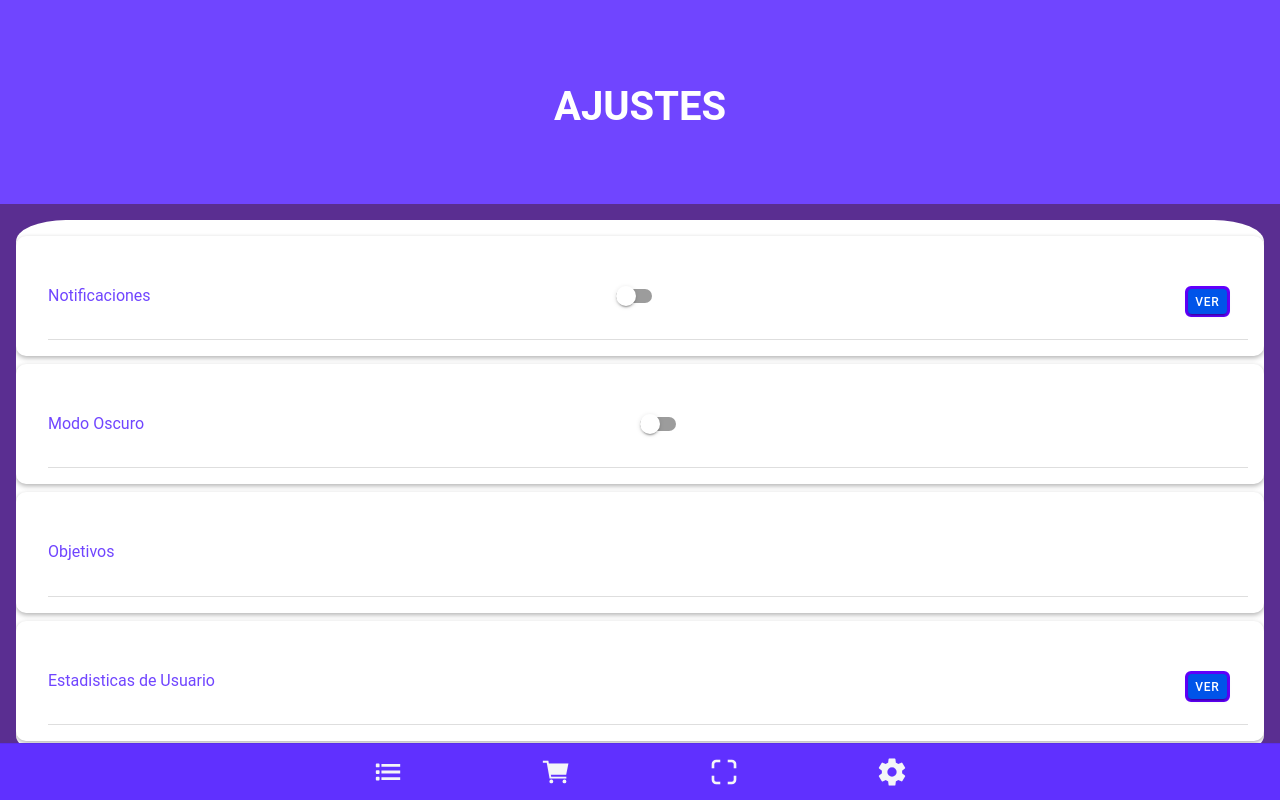
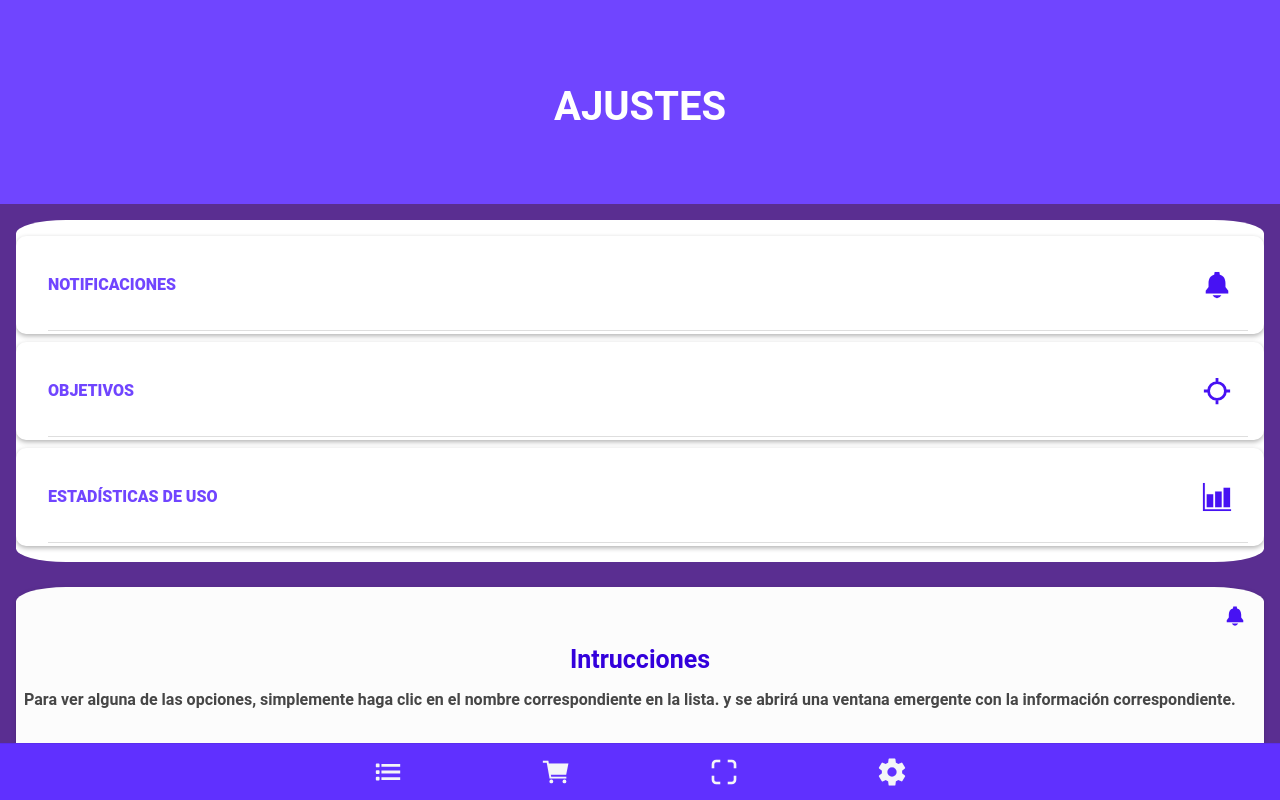
Before and after one commit to GvFvCv/test-app, a React (Vite) app: page /estadisticas in a window 1280 px wide. Both pictures are taken after a click on the element 24 px from the left and 40 px from the top of the page. Built offline with nearby package versions, Linux system fonts and the light colour scheme.

Commit message:
fix-update-ultimate

```diff
--- a/src/components/Objetivos/ObjetivosOff.tsx
+++ b/src/components/Objetivos/ObjetivosOff.tsx
@@ -1,8 +1,28 @@
 import React, { useState, useEffect } from 'react';
-import { IonPage, IonContent, IonLoading, IonButton, IonModal, IonItem, IonLabel, IonSelect, IonSelectOption, IonInput, IonCard, IonCardHeader, IonCardContent, IonToast } from '@ionic/react';
+import {
+  IonPage,
+  IonContent,
+  IonLoading,
+  IonButton,
+  IonModal,
+  IonItem,
+  IonLabel,
+  IonSelect,
+  IonSelectOption,
+  IonInput,
+  IonCard,
+  IonCardHeader,
+  IonCardContent,
+  IonToast,
+  IonIcon,
+} from '@ionic/react';
+import { arrowBack } from 'ionicons/icons';
 import './ObjetivosOff.css';
 import { useHistory } from 'react-router-dom';
 import ObjetivosOn from './ObjetivosOn';
+
+
+const MAX_META = 365 * 130; // Definimos el máximo permitido
 
 const ObjetivosOff: React.FC = () => {
   const [loading, setLoading] = useState<boolean>(true);
@@ -21,6 +41,7 @@ const ObjetivosOff: React.FC = () => {
   useEffect(() => {
     const fetchObjetivos = async () => {
       try {
+        setLoading(true);
         const user = localStorage.getItem('registerResponse');
         if (!user) throw new Error('No se encontró el objeto de usuario en el localStorage');
 
@@ -51,6 +72,17 @@ const ObjetivosOff: React.FC = () => {
 
   const handleInputChange = (e: any) => {
     const { name, value } = e.target;
+
+    // Validar meta_objetivo
+    if (name === 'meta_objetivo') {
+      const numericValue = parseInt(value, 10);
+      if (isNaN(numericValue) || numericValue < 1 || numericValue > MAX_META) {
+        setToastMessage(`La meta debe ser un número entre 1 y ${MAX_META}.`);
+        setShowToast(true);
+        return;
+      }
+    }
+
     setFormData({
       ...formData,
       [name]: value,
@@ -60,14 +92,12 @@ const ObjetivosOff: React.FC = () => {
   const handleSubmit = async (e: React.FormEvent<HTMLFormElement>) => {
     e.preventDefault();
     setLoading(true);
-    // rexuperar el id del usuario desde el localStorage
     const user = localStorage.getItem('registerResponse');
     if (!user) {
       console.error('No se encontró el objeto de usuario en el localStorage');
       return;
     }
 
-    // anexar el id del usuario al formData
     const userObj = JSON.parse(user);
 
     try {
@@ -96,7 +126,7 @@ const ObjetivosOff: React.FC = () => {
       });
 
       setShowModal(false);
-      history.push('/objetivos');
+      history.push('/objetivos'); // Cambia '/nextRoute' según corresponda
       window.location.reload();
     } catch (error: any) {
       console.error('Error al crear el objetivo:', error.message);
@@ -105,16 +135,22 @@ const ObjetivosOff: React.FC = () => {
     }
   };
 
+  // Función para manejar "volver atrás"
+  const handleBack = () => {
+    history.push('/Tab4'); // Cambia '/previousRoute' según corresponda
+    window.location.reload();
+  };
+
   return (
-    <IonPage className='page-on'>
+    <IonPage className="page-on">
       <IonLoading isOpen={loading} message="Cargando objetivos..." duration={1000} />
       <IonContent>
-        <div className='obj-1'>
-          <h1 className='obj-2'>Objetivos</h1>
+        <div className="dheader">
+          <h1 className="dh2">OBJETIVOS</h1>
         </div>
-         {!loading && (
+        {!loading && (
           <>
-            {objetivos? (
+            {objetivos ? (
               <IonCard className="card-objetivos">
                 <IonCardHeader>No hay objetivos creados</IonCardHeader>
                 <IonCardContent>Debes crear tu primer objetivo</IonCardContent>
@@ -122,33 +158,65 @@ const ObjetivosOff: React.FC = () => {
             ) : (
               <ObjetivosOn />
             )}
-            <IonButton className="crear" onClick={() => setShowModal(true)}>
-              Crear Objetivo
+            <IonButton
+            className='btnn'
+            shape="round"
+            color={objetivos ? 'success' : 'primary'}
+            onClick={() => setShowModal(true)}>
+              Crear
+            </IonButton>
+            <IonButton
+              className='btnn'
+              shape="round"
+              color="danger"
+              onClick= {() => { history.push('/Tab4'); window.location.reload(); }}
+            >
+              Cancelar
             </IonButton>
           </>
         )}
         <IonModal isOpen={showModal} onDidDismiss={() => setShowModal(false)}>
-          <IonContent className="ion-padding">
-            <div className='obj-1'>
-              <h1 className='obj-2'>Crear Nuevo Objetivo</h1>
+          <IonContent className="modal2">
+            <div className="dheader">
+              <h1 className="dh2">NUEVO OBJETIVO</h1>
             </div>
-            <form onSubmit={handleSubmit}>
-              <IonItem>
-                <h3> Tipo de Objetivo</h3>
-                <IonSelect name="id_tipo_objetivo" value={formData.id_tipo_objetivo} onIonChange={handleInputChange}>
+            <form className='form' onSubmit={handleSubmit}>
+              <IonItem className='itemm'>
+                <IonSelect
+                  label="Tipo de Objetivo:"
+                  placeholder="Selecciona"
+                  style={{ textAlign: 'justify', width: '100%' }}
+                  value={formData.id_tipo_objetivo}
+                  onIonChange={(e) =>
+                    handleInputChange({ target: { name: 'id_tipo_objetivo', value: e.detail.value } })
+                  }
+                >
                   <IonSelectOption value="1">Minutas completadas</IonSelectOption>
                   <IonSelectOption value="2">Lista de minutas completadas</IonSelectOption>
                 </IonSelect>
               </IonItem>
-              <IonItem>
-                <h3>  Meta del Objetivo</h3>
-                <span>Ingresa una cantidad segun el objetivo seleccionado</span>
-                <IonInput type="text" name="meta_objetivo" value={formData.meta_objetivo} onIonChange={handleInputChange} />
+              <IonItem className='itemm'>
+              <IonInput
+                type="number"
+                value={formData.meta_objetivo}
+                onIonChange={(e) =>
+                  handleInputChange({
+                    target: { name: 'meta_objetivo', value: parseFloat(e.detail.value ?? '') || '' },
+                  })
+                }
+                label="Meta:"
+                placeholder="Ingresa tu meta en número"
+              />
               </IonItem>
-              <IonButton expand="block" shape="round" color="success" type="submit">
+              <IonButton className='btnn' shape="round" color="success" type="submit">
                 Guardar
               </IonButton>
-              <IonButton expand="block" shape="round" color="danger" onClick={() => setShowModal(false)}>
+              <IonButton
+                className='btnn'
+                shape="round"
+                color="danger"
+                onClick={() => setShowModal(false)}
+              >
                 Cancelar
               </IonButton>
             </form>
--- a/src/components/Objetivos/ObjetivosOn.tsx
+++ b/src/components/Objetivos/ObjetivosOn.tsx
@@ -141,7 +141,7 @@ const ObjetivosOn: React.FC = () => {
     };
 
   return (
-    <IonPage className='tab-4'>
+    <IonPage className='page-on'>
        <IonHeader>
         <div className="bba">
           <h1 className="bbb">OBJETIVOS</h1>
@@ -161,7 +161,7 @@ const ObjetivosOn: React.FC = () => {
                 <div className="card-inner">
                   <div className="card-content_1 card-front">
                     <div className="card-top_1">
-                      <h3 className="highlighted-text">{getObjetivoNombre(objetivo.id_tipo_objetivo)}</h3>
+                      <h3 className="highlighted-text">tipo: {getObjetivoNombre(objetivo.id_tipo_objetivo)}</h3>
                     </div>
                     <div className="card-top_1">
                       <h3 className="texto-1">Meta</h3>
--- a/src/pages/Minuta/MinutaOn.tsx
+++ b/src/pages/Minuta/MinutaOn.tsx
@@ -214,7 +214,7 @@ const MinutaOn: React.FC = () => {  // Definir el componente MinutaOn
         const requestData = {
             user_id: userId,
             date: new Date().toISOString().split('T')[0],
-            realizado: realizado ? 'true' : 'false',
+            realizado: realizado ? 'True' : 'False',
         };
 
         console.log('Enviando respuesta de control de minuta:', requestData);
--- a/src/pages/Tab4.css
+++ b/src/pages/Tab4.css
@@ -73,22 +73,102 @@ ion-header[collapse="condense"] ion-title {
 
 /* Estilo para los textos de las opciones */
 .op-11, .op-22, .op-33 {
-  font-size: 1.5rem;
+  font-size: 1rem;
   padding: 0.5rem 0;
-  text-align: left;
+  text-align: center !important;
+  align-items: center !important;
+  justify-content: center !important;
+  font-weight: bolder !important;
 }
 
-/* Estilo general para los ítems de las listas */
 .list-1 {
-  --background: #ffffff; /* Fondo claro para los ítems */
-  border-radius: 10px; /* Bordes redondeados para dar un toque moderno */
-  margin: 0.5rem 0; /* Espaciado entre ítems */
+  border-radius: 16px; /* Ajusta el radio para un look más fluido */
+  margin: 0.25rem 0; /* Espaciado entre ítems */
   padding: 1rem;
-  box-shadow: 0 2px 5px rgba(0, 0, 0, 0.3); /* Sombra sutil para resaltar cada opción */
-  display: flex; /* Alinea los elementos horizontalmente */
+  height: 98px;
+  box-shadow: 0 6px 8px rgba(0, 0, 0, 0.1), 0 2px 4px rgba(0, 0, 0, 0.08); /* Sombras suaves para un estilo Material Design */
+  display: contents; /* Alinea los elementos horizontalmente */
   justify-items: center; /* Centra los elementos horizontalmente */
   align-items: center; /* Centra los elementos verticalmente */
 }
+
+.list-1 label {
+  margin-bottom: 0.25rem; /* Reduce el espacio inferior entre labels */
+  background: linear-gradient(135deg, #4b0082 0%, #8a2be2 100%);
+  border-radius: 16px; /* Bordes redondeados */
+  padding: 0.5rem 1rem; /* Espaciado interno */
+  box-shadow: 0 6px 8px rgba(0, 0, 0, 0.1), 0 2px 4px rgba(0, 0, 0, 0.08); /* Sombras suaves */
+  display: flex; /* Alinea los elementos horizontalmente */
+  align-items: center; /* Centra los elementos verticalmente */
+  cursor: pointer; /* Cambia el cursor al pasar sobre el label */
+  transition: background-color 0.3s, box-shadow 0.3s;
+  color: #ffffff; /* Texto blanco */
+  font-weight: bold; /* Texto en negrita */
+}
+
+.list-1 label:active {
+  background-color: #d0d0d0;
+  box-shadow: 0 10px 15px rgba(0, 0, 0, 0.3), 0 4px 6px rgba(0, 0, 0, 0.2);
+}
+
+.list-1 label h2 {
+  font-weight: bold; /* Asegura que el texto sea negrita */
+  margin: 0; /* Elimina el margen por defecto */
+}
+
+.label-container {
+  display: flex;
+  align-items: center;
+  justify-content: space-between;
+  width: 100%;
+}
+
+.instruccion{
+  font-size: 1rem;
+  font-weight: bold;
+  background-color: #fcfcfc;
+  border-radius: 4%;
+  width: 100%;
+  margin: 25px  0 auto;
+  padding-bottom: 15%;
+}
+
+.instruccion h2{
+  font-size: 25px;
+  font-weight: bold;
+  color: #3300dc;
+  justify-content: center;
+  align-items: center;
+  text-align: center;
+}
+
+.instruccion p{
+  font-size: 1rem;
+  font-weight: bold;
+  color: #464646;
+  border-radius: 4%;
+  width: 100%;
+  margin: 15px  0 auto;
+  padding-bottom: 5%;
+}
+
+.iconnoti {
+  font-size: 22px !important;
+  color: #4712f3;
+  margin-left: auto;
+  margin-right: 10px;
+  margin-top: 10px;
+  margin-bottom: 10px;
+  padding: 0;
+  display: flex;
+  align-items: center;
+}
+
+.icon {
+  color: #4712f3;
+  margin-left: auto;
+}
+
 
 /* Personalización de los toggles */
 .togles {
--- a/src/pages/Tab4.tsx
+++ b/src/pages/Tab4.tsx
@@ -1,10 +1,13 @@
-import { IonContent, IonHeader, IonPage, IonTitle, IonToolbar, IonList, IonItem, IonLabel, IonToggle, IonSelect, IonSelectOption, IonButton, IonModal, IonAlert } from '@ionic/react';
+import { IonContent, IonHeader, IonPage, IonTitle, IonToolbar, IonList, IonItem, IonLabel, IonToggle, IonSelect,
+IonSelectOption, IonButton, IonModal, IonAlert, IonCard, IonIcon } from '@ionic/react';
 import React, { useState } from 'react';
 import { useHistory } from 'react-router-dom';
 import './Tab4.css';
 import NotificationModal from '../components/Notification/NotificationModal'; // Asegúrate de que la ruta sea correcta
 import ObjetivosOn from '../components/Objetivos/ObjetivosOn';
 import ObjetivosOff from '../components/Objetivos/ObjetivosOff';
+import { barChartSharp, locateSharp, notificationsSharp } from 'ionicons/icons';
+
 
 const Tab4: React.FC = () => {
   const [notificationsEnabled, setNotificationsEnabled] = useState(false);
@@ -26,44 +29,34 @@ const Tab4: React.FC = () => {
       <IonContent className='ion-padding'>
         <IonList className='list-not'>
           <IonItem className='list-1'>
-            <IonLabel>
-              <div className='op-1'>
+            <IonLabel onClick={() => setShowModal(true)}>
+              <div className='op-1 label-container'>
                 <h2 className='op-11'>
-                  Notificaciones
+                  NOTIFICACIONES
                 </h2>
-              </div>
-            </IonLabel>
-            <IonToggle className='togles' checked={notificationsEnabled} onIonChange={(e) => setNotificationsEnabled(e.detail.checked)} />
-            <IonButton className='modern-button' onClick={() => setShowModal(true)}>Ver</IonButton>
-          </IonItem>
-          <IonItem className='list-1'>
-            <IonLabel>
-              <div className='op-2'>
-                <h2 className='op-22'>
-                  Modo Oscuro
-                </h2>
-              </div>
-            </IonLabel>
-            <IonToggle className='togles' checked={darkMode} onIonChange={(e) => setDarkMode(e.detail.checked)} />
-          </IonItem>
-          <IonItem className='list-1'>
-            <IonLabel onClick={() => setShowObjetivosModal(true)}>
-              <div className='op-3'>
-                <h2 className='op-33'>
-                  Objetivos
-                </h2>
+                <IonIcon icon={notificationsSharp} className='icon' />
               </div>
             </IonLabel>
           </IonItem>
           <IonItem className='list-1'>
-            <IonLabel>
-              <div className='op-1'>
-                <h2 className='op-11'>
-                  Estadisticas de Usuario
+            <IonLabel onClick={() => setShowObjetivosModal(true)}>
+              <div className='op-3 label-container'>
+                <h2 className='op-33'>
+                  OBJETIVOS
                 </h2>
+                <IonIcon icon={locateSharp} className='icon' />
               </div>
             </IonLabel>
-            <IonButton className='modern-button' onClick={irAEstadisticas}>Ver</IonButton>
+          </IonItem>
+          <IonItem className='list-1'>
+            <IonLabel onClick={irAEstadisticas}>
+              <div className='op-1 label-container'>
+                <h2 className='op-11'>
+                  ESTADÍSTICAS DE USO
+                </h2>
+                <IonIcon icon={barChartSharp} className='icon' />
+              </div>
+            </IonLabel>
           </IonItem>
         </IonList>
         <IonModal isOpen={showModal} onDidDismiss={() => setShowModal(false)}>
@@ -72,6 +65,15 @@ const Tab4: React.FC = () => {
         <IonModal isOpen={showObjetivosModal} onDidDismiss={() => setShowObjetivosModal(false)}>
           {stateObjetivos === "True" ? <ObjetivosOn /> : <ObjetivosOff />}
         </IonModal>
+        <IonCard className='instruccion'>
+          <IonIcon icon={notificationsSharp} className='iconnoti' />
+          <h2>
+            Intrucciones
+          </h2>
+          <p>
+            Para ver alguna de las opciones, simplemente haga clic en el nombre correspondiente en la lista. y se abrirá una ventana emergente con la información correspondiente.
+          </p>
+        </IonCard>
       </IonContent>
     </IonPage>
   );
```
Also changed, not shown: src/components/Objetivos/ObjetivosOff.css (+73 -20 lines), src/components/Objetivos/ObjetivosOn.css (+9 -9 lines).
